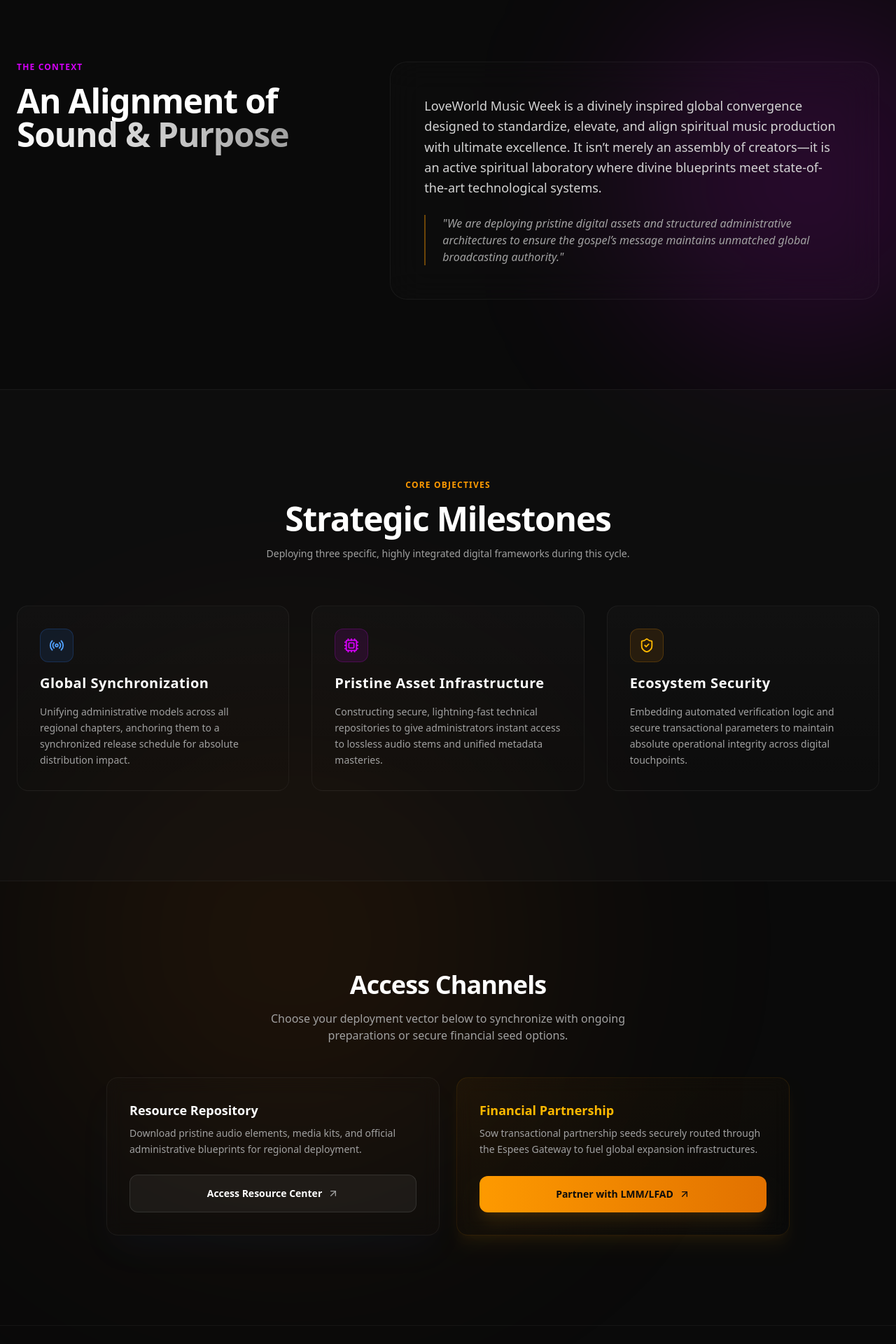
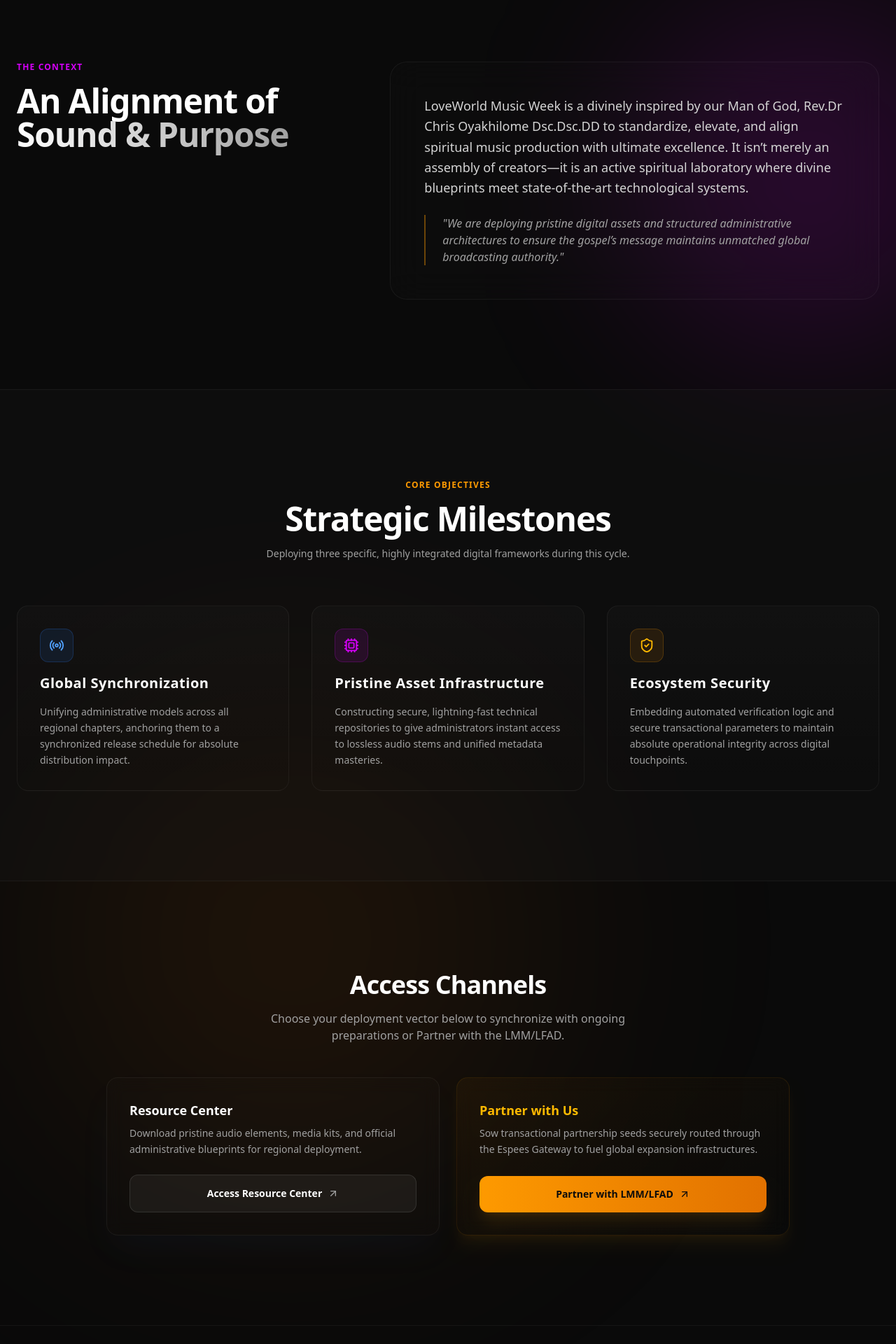
Before and after one commit to Y24KL/loveworld-music-week, a Next.js app: page / in a window 1280 px wide. Shown: the part 840-2760 px from the top of the page at 70% size. Built offline with nearby package versions, Linux system fonts and the light colour scheme.

Commit message:
Update Hero.tsx

```diff
--- a/src/app/components/Hero.tsx
+++ b/src/app/components/Hero.tsx
@@ -48,7 +48,7 @@ export default function Home() {
 
           {/* 1. REPLACED LOGO with your cinematic image */}
           <Image
-            src="/lmw_logo.png" // Assumes you placed image_9.png here and renamed
+            src="/LOVEWORLD_MUSIC_LOGO-removebg-preview.jpg" // Assumes you placed image_9.png here and renamed
             alt="LoveWorld Music Week Logo"
             width={240} // Scaled to look premium in header
             height={80} // Scaled to look premium in header
@@ -133,7 +133,7 @@ export default function Home() {
           </div>
           <div className="lg:col-span-7 bg-white/[0.01] border border-white/5 p-8 md:p-12 rounded-3xl backdrop-blur-xl space-y-6 text-neutral-300 leading-relaxed text-base md:text-lg">
             <p>
-              LoveWorld Music Week is a divinely inspired global convergence designed to standardize, elevate, and align spiritual music production with ultimate excellence. It isn’t merely an assembly of creators—it is an active spiritual laboratory where divine blueprints meet state-of-the-art technological systems.
+              LoveWorld Music Week is a divinely inspired by our Man of God, Rev.Dr Chris Oyakhilome Dsc.Dsc.DD to standardize, elevate, and align spiritual music production with ultimate excellence. It isn’t merely an assembly of creators—it is an active spiritual laboratory where divine blueprints meet state-of-the-art technological systems.
             </p>
             <p className="border-l-2 border-amber-500/40 pl-6 italic text-neutral-400 text-sm md:text-base">
               "We are deploying pristine digital assets and structured administrative architectures to ensure the gospel’s message maintains unmatched global broadcasting authority."
@@ -193,7 +193,7 @@ export default function Home() {
         <div className="space-y-4">
           <h2 className="text-4xl font-extrabold tracking-tight">Access Channels</h2>
           <p className="text-neutral-400 text-base max-w-xl mx-auto">
-            Choose your deployment vector below to synchronize with ongoing preparations or secure financial seed options.
+            Choose your deployment vector below to synchronize with ongoing preparations or Partner with the LMM/LFAD.
           </p>
         </div>
 
@@ -202,7 +202,7 @@ export default function Home() {
           {/* 3. TAILORED COLOR: subtle sapphire glow to balance with gold */}
           <div className="bg-white/[0.01] border border-white/5 p-8 rounded-2xl backdrop-blur-md flex flex-col justify-between items-start space-y-6 shadow-2xl shadow-blue-500/5">
             <div className="space-y-2">
-              <h4 className="text-lg font-bold">Resource Repository</h4>
+              <h4 className="text-lg font-bold">Resource Center</h4>
               <p className="text-sm text-neutral-400 leading-relaxed">
                 Download pristine audio elements, media kits, and official administrative blueprints for regional deployment.
               </p>
@@ -216,7 +216,7 @@ export default function Home() {
           {/* LINK B - Financial Partnership (Already Gold) */}
           <div className="bg-gradient-to-br from-amber-500/5 to-transparent border border-amber-500/10 p-8 rounded-2xl backdrop-blur-md flex flex-col justify-between items-start space-y-6 shadow-xl shadow-amber-500/5">
             <div className="space-y-2">
-              <h4 className="text-lg font-bold text-amber-400">Financial Partnership</h4>
+              <h4 className="text-lg font-bold text-amber-400">Partner with Us</h4>
               <p className="text-sm text-neutral-400 leading-relaxed">
                 Sow transactional partnership seeds securely routed through the Espees Gateway to fuel global expansion infrastructures.
               </p>
```
